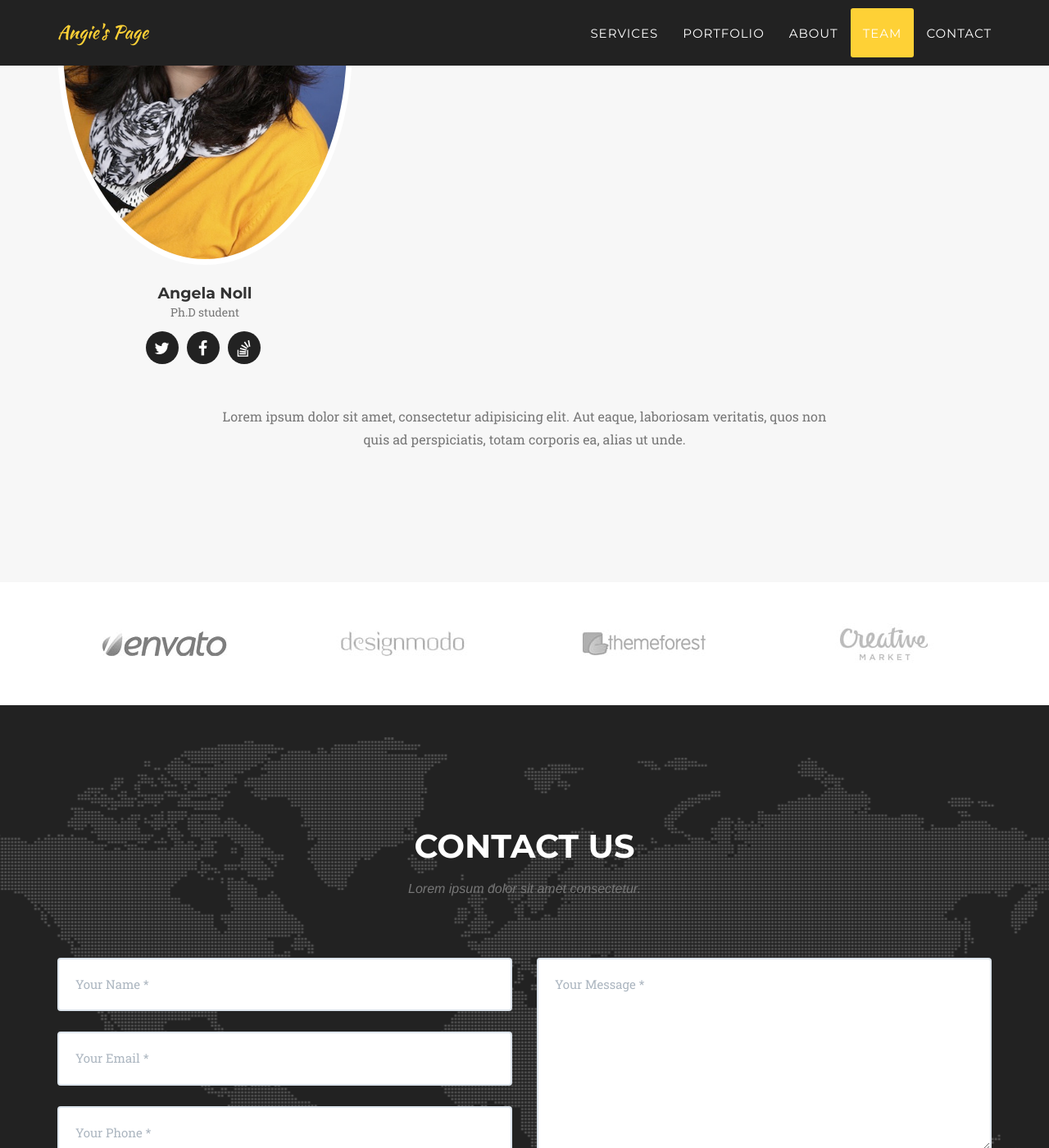
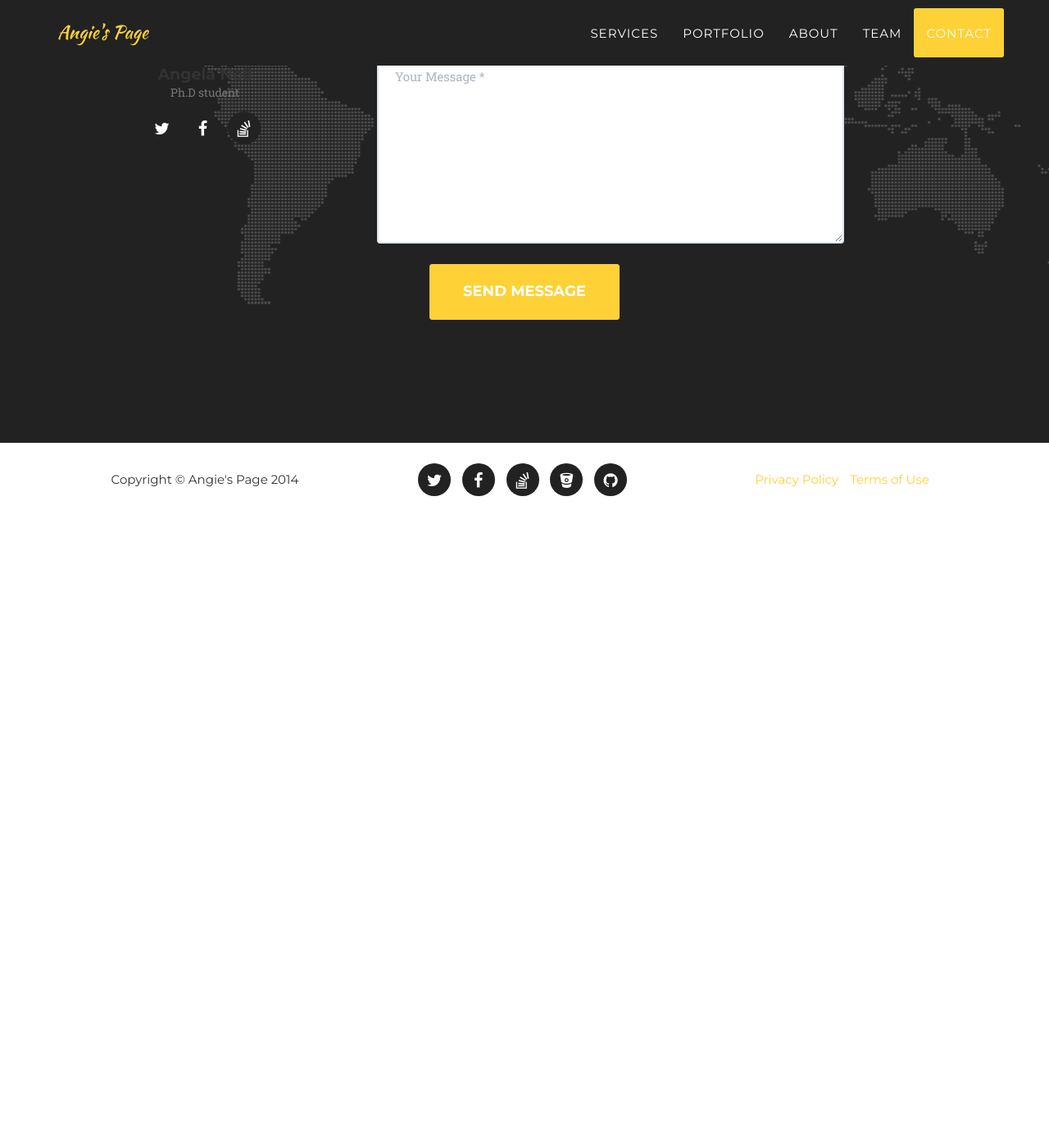
Before and after one commit to lauscherin/lauscherin.github.io, a Jekyll site: the page built from index.html, in a window 1280 px wide and 1400 px high, scrolled down 5083 px. Shown: the whole window at 82% size. Built offline with Jekyll 4.4.1, drawn with Linux system fonts in a browser that asks for light colours; some web fonts are replaced; after the commit the page ends 5713 px from its top, so only the background shows below that; some of the changed text lies outside the part shown.

Commit message:
Initial commit

```diff
--- a/_config.yml
+++ b/_config.yml
@@ -3,7 +3,7 @@
 
 # Site settings
 title: Angie's Page
-email: your-email@domain.com
+email: angienoll@gmx.de
 description: "Write an awesome description for your new site here. You can edit this line in _config.yml. It will appear in your document head meta (for Google search results) and in your feed.xml site description."
 
 # Color settings (hex-codes without the leading hash-tag)
--- a/_includes/team.html
+++ b/_includes/team.html
@@ -3,7 +3,7 @@
         <div class="container">
             <div class="row">
                 <div class="col-lg-12 text-center">
-                    <h2 class="section-heading">Our Amazing Team</h2>
+                    <h2 class="section-heading">More</h2>
                     <h3 class="section-subheading text-muted">Lorem ipsum dolor sit amet consectetur.</h3>
                 </div>
             </div>
--- /dev/null
+++ b/_includes/testTeamContact.html
@@ -0,0 +1,55 @@
+<section id="contact">
+        <div class="container">
+            <div class="row">
+                <div class="col-lg-12 text-center">
+                    <h2 class="section-heading">Contact Ms</h2>
+                    <h3 class="section-subheading text-muted">Lorem ipsum dolor sit amet consectetur.</h3>
+                </div>
+            </div>
+            <div class="row">
+                {% for member in site.people %}
+                <div class="col-sm-4">
+                    <div class="team-member">
+                        <img src="img/team/{{ member.pic }}.jpg" class="img-responsive img-circle" alt="">
+                        <h4>{{ member.name }}</h4>
+                        <p class="text-muted">{{ member.position }}</p>
+                        <ul class="list-inline social-buttons">
+                            {% for network in member.social %}
+                            <li><a href="{{ network.url }}"><i class="fa fa-{{ network.title }}"></i></a>
+                            {% endfor %}
+                        </ul>
+                    </div>
+                </div>
+                    <form name="sentMessage" id="contactForm" novalidate>
+                        <div class="row">
+                            <div class="col-md-6">
+                                <div class="form-group">
+                                    <input type="text" class="form-control" placeholder="Your Name *" id="name" required data-validation-required-message="Please enter your name.">
+                                    <p class="help-block text-danger"></p>
+                                </div>
+                                <div class="form-group">
+                                    <input type="email" class="form-control" placeholder="Your Email *" id="email" required data-validation-required-message="Please enter your email address.">
+                                    <p class="help-block text-danger"></p>
+                                </div>
+                                <div class="form-group">
+                                    <input type="tel" class="form-control" placeholder="Your Phone *" id="phone" required data-validation-required-message="Please enter your phone number.">
+                                    <p class="help-block text-danger"></p>
+                                </div>
+                            </div>
+                            <div class="col-md-6">
+                                <div class="form-group">
+                                    <textarea class="form-control" placeholder="Your Message *" id="message" required data-validation-required-message="Please enter a message."></textarea>
+                                    <p class="help-block text-danger"></p>
+                                </div>
+                            </div>
+                            <div class="clearfix"></div>
+                            <div class="col-lg-12 text-center">
+                                <div id="success"></div>
+                                <button type="submit" class="btn btn-xl">Send Message</button>
+                            </div>
+                        </div>
+                    </form>
+                {% endfor %}
+            </div>
+        </div>
+</section>
--- a/_layouts/default.html
+++ b/_layouts/default.html
@@ -10,9 +10,7 @@
     {% include services.html %}
     {% include portfolio_grid.html %}
     {% include about.html %}
-    {% include team.html %}
-    {% include clients.html %}
-    {% include contact.html %}
+    {% include testTeamContact.html %}
     {% include footer.html %}
     {% include modals.html %}
     {% include js.html %}
```
Also changed, not shown: img/header-bg.jpg, img/old.header-bg.jpg (added), img/team/1.jpg, img/team/1.ori.jpg (added).
